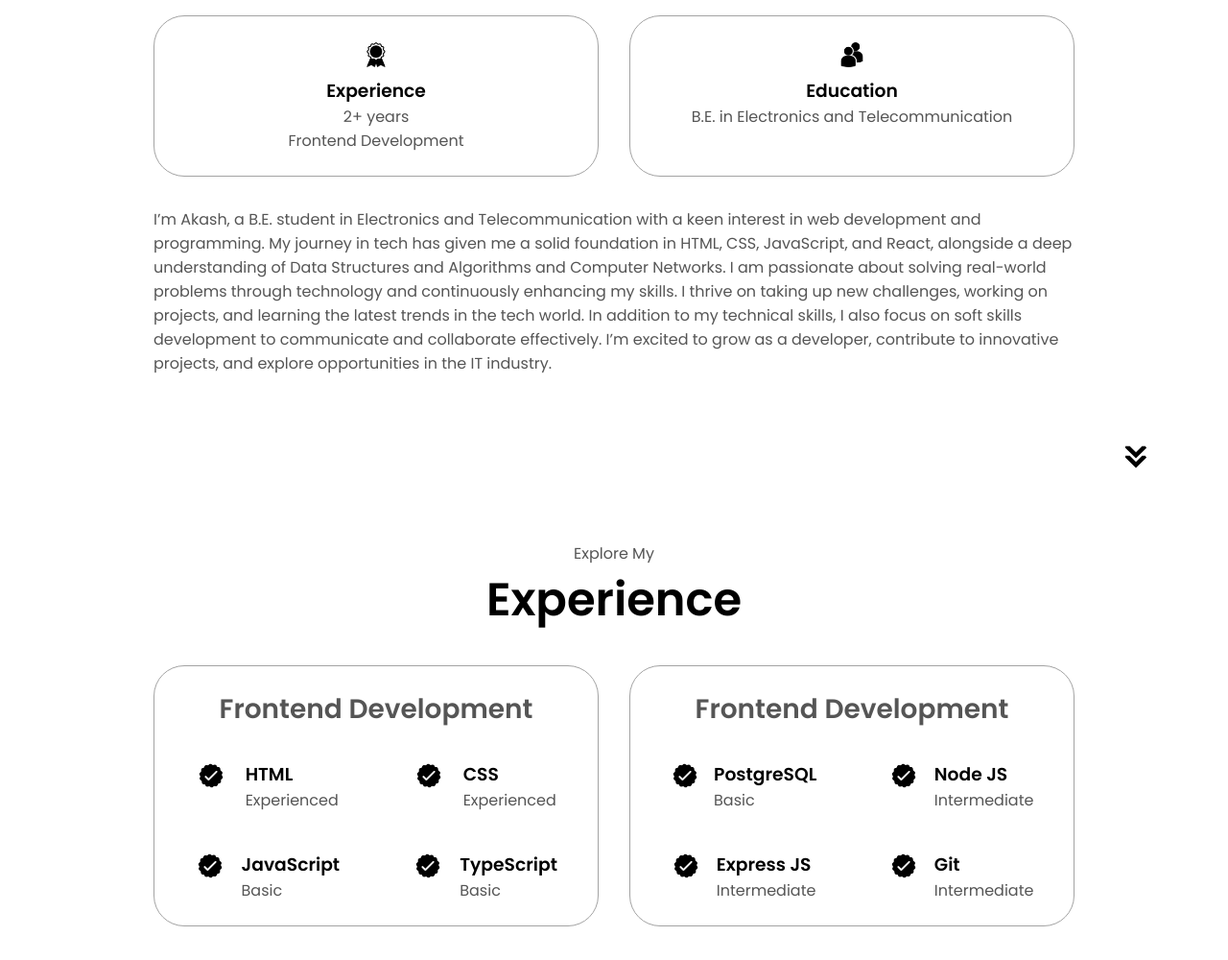
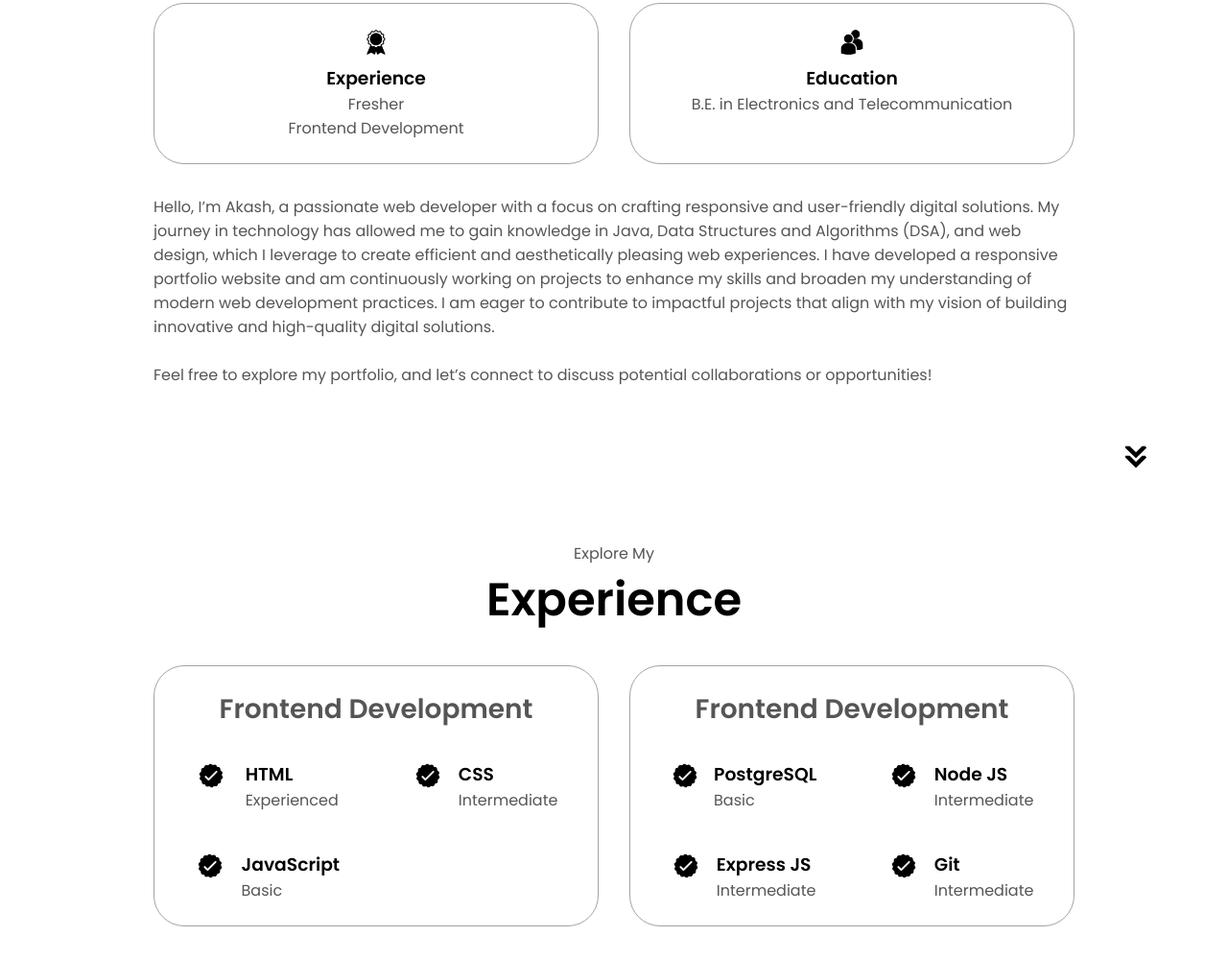
Before and after one commit to akashmasane23/Portfolio, a plain HTML site: page index.html in a window 1280 px wide. Shown: the part 1132-2132 px from the top of the page at 96% size. Drawn offline with Linux system fonts and the light colour scheme.

Commit message:
first commit

```diff
--- a/index.html
+++ b/index.html
@@ -66,15 +66,13 @@
     <p class="section__text__p1">Get To Know More</p>
     <h1 class="title">About Me</h1>
     <div class="section-container">
-      <!-- <div class="section__pic-container">
-        <img src="./assets/about-pic.png" alt="Profile picture" class="about-pic" />
-      </div> -->
+
       <div class="about-details-container">
         <div class="about-containers">
           <div class="details-container">
             <img src="./assets/experience.png" alt="Experience icon" class="icon" />
             <h3>Experience</h3>
-            <p>2+ years <br />Frontend Development</p>
+            <p>Fresher <br />Frontend Development</p>
           </div>
           <div class="details-container">
             <img src="./assets/education.png" alt="Education icon" class="icon" />
@@ -84,17 +82,15 @@
         </div>
         <div class="text-container">
           <p>
-            I’m Akash, a B.E. student in Electronics and Telecommunication with a keen interest in web development and
-            programming. My journey in tech has given me a solid foundation in HTML, CSS, JavaScript, and React,
-            alongside a deep understanding of Data Structures and Algorithms and Computer Networks.
-
-            I am passionate about solving real-world problems through technology and continuously enhancing my skills. I
-            thrive on taking up new challenges, working on projects, and learning the latest trends in the tech world.
-            In addition to my technical skills, I also focus on soft skills development to communicate and collaborate
-            effectively.
-
-            I’m excited to grow as a developer, contribute to innovative projects, and explore opportunities in the IT
-            industry.
+            Hello, I’m Akash, a passionate web developer with a focus on crafting responsive and user-friendly digital
+            solutions. My journey in technology has allowed me to gain knowledge in Java, Data Structures and Algorithms
+            (DSA), and web design, which I leverage to create efficient and aesthetically pleasing web experiences.
+            I have developed a responsive portfolio website and am continuously working on projects to enhance my skills
+            and broaden my understanding of modern web development practices. I am eager to contribute to impactful
+            projects that align with my vision of building innovative and high-quality digital solutions.
+            <br>
+            <br>
+            Feel free to explore my portfolio, and let’s connect to discuss potential collaborations or opportunities!
           </p>
         </div>
       </div>
@@ -120,7 +116,7 @@
               <img src="./assets/checkmark.png" alt="Experience icon" class="icon" />
               <div>
                 <h3>CSS</h3>
-                <p>Experienced</p>
+                <p>Intermediate</p>
               </div>
             </article>
             <article>
@@ -131,11 +127,11 @@
               </div>
             </article>
             <article>
-              <img src="./assets/checkmark.png" alt="Experience icon" class="icon" />
+              <!-- <img src="./assets/checkmark.png" alt="Experience icon" class="icon" />
               <div>
-                <h3>TypeScript</h3>
+                <h3>React JS</h3>
                 <p>Basic</p>
-              </div>
+              </div> -->
             </article>
           </div>
         </div>
@@ -185,12 +181,18 @@
           <div class="article-container">
             <img src="./assets/project-1.png" alt="Project 1" class="project-img" />
           </div>
-          <h2 class="experience-sub-title project-title">Project One</h2>
+          <h2 class="experience-sub-title project-title">Project One
+            <br>
+            <h2>Zomato Clone</h2>
+            <br>
+            <br>
+          </h2>
           <div class="btn-container">
-            <button class="btn btn-color-2 project-btn" onclick="location.href='https://github.com/'">
+            <button class="btn btn-color-2 project-btn"
+              onclick="location.href='https://github.com/akashmasane/Zomato-Clone'">
               Github
             </button>
-            <button class="btn btn-color-2 project-btn" onclick="location.href='https://github.com/'">
+            <button class="btn btn-color-2 project-btn" onclick="location.href='http://zomato-clone-23.netlify.app'">
               Live Demo
             </button>
           </div>
@@ -209,8 +211,8 @@
             </button>
           </div>
         </div>
-        </div>
       </div>
+    </div>
     </div>
     <img src="./assets/arrow.png" alt="Arrow icon" class="icon arrow" onclick="location.href='./#contact'" />
   </section>
@@ -239,8 +241,9 @@
         </ul>
       </div>
     </nav>
-    <p>Copyright &#169; 2023 Akash Masane. All Rights Reserved.</p>
+    <p>Copyright &#169; 2025 Akash Masane. All Rights Reserved.</p>
   </footer>
   <script src="script.js"></script>
 </body>
+
 </html>
```
Also changed, not shown: assets/profile-picf.png (deleted), assets/project-1.png.
